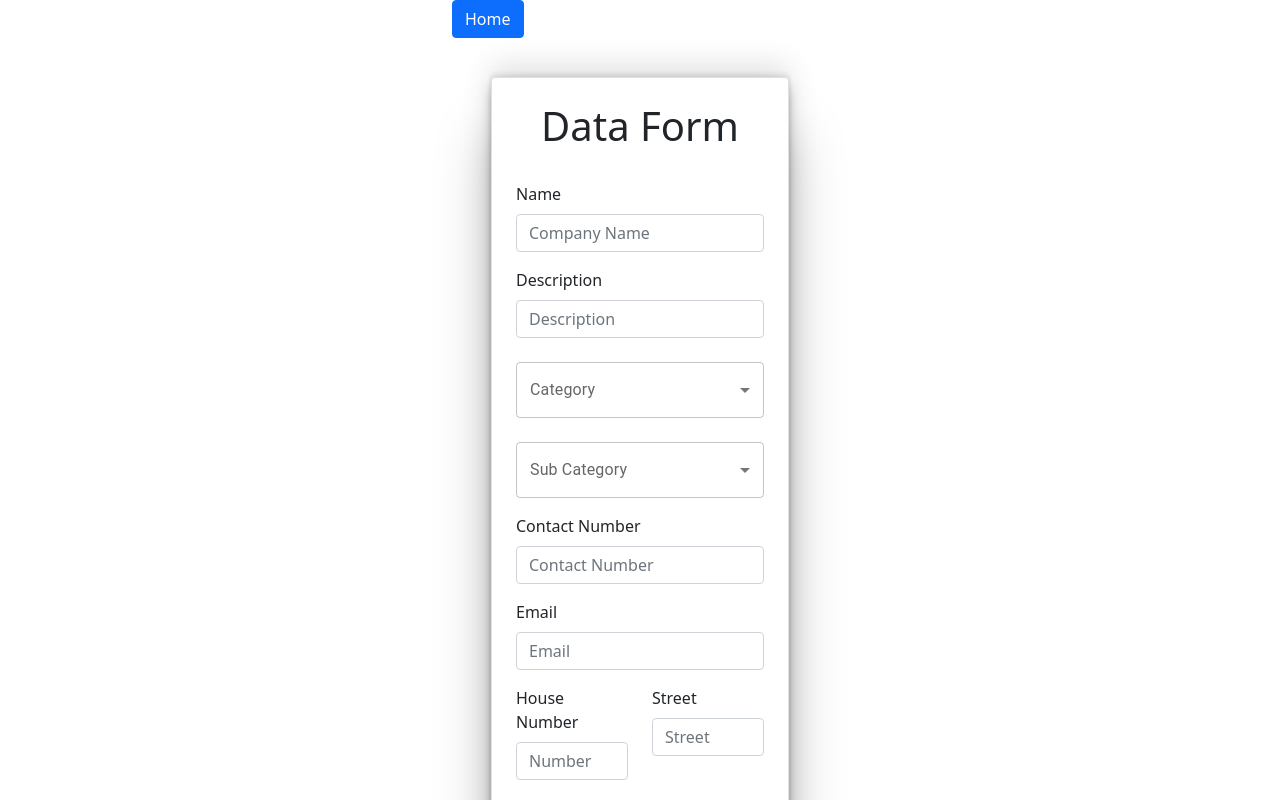
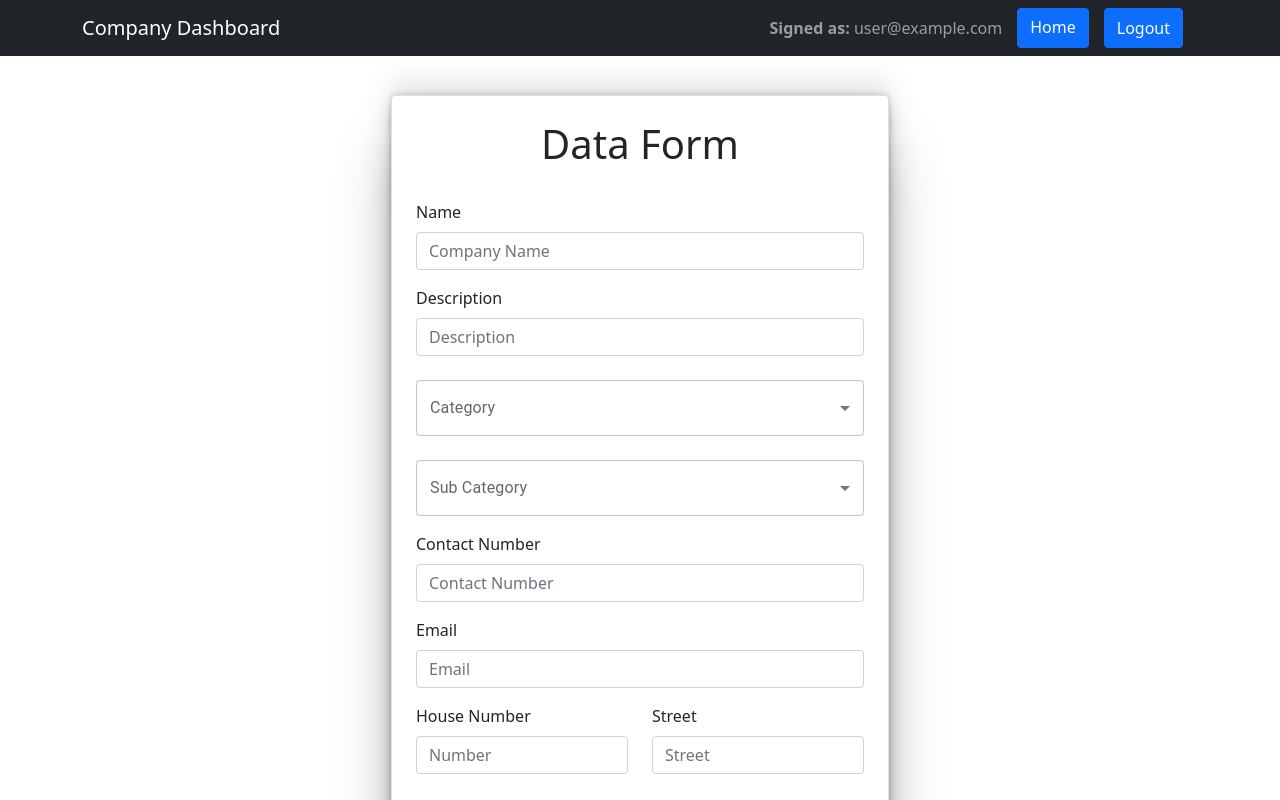
Before and after one commit to Verdilac/ClientdbProduction, a React (Create React App) app: page /form in a window 1280 px wide. Shown: the top 800 px of the page. Built offline with nearby package versions, Linux system fonts and the light colour scheme; no server answers; sample sign-in values are in the browser's storage.

Commit message:
Added a navbar and cleaned up code

```diff
--- a/package.json
+++ b/package.json
@@ -10,6 +10,7 @@
     "@testing-library/react": "^12.1.2",
     "@testing-library/user-event": "^13.5.0",
     "bootstrap": "^5.1.3",
+    "bootstrap-icons": "^1.8.1",
     "firebase": "^9.6.6",
     "react": "^17.0.2",
     "react-bootstrap": "^2.1.2",
--- a/src/App.css
+++ b/src/App.css
@@ -70,3 +70,9 @@ form {
 }
 
 /* -----1----- Form.js CSS END */
+
+/* -----2----- Home.js CSS START */
+.nav-component {
+  margin-right: 15px;
+}
+/* -----2----- Home.js CSS END */
--- a/src/Components/FormTag.js
+++ b/src/Components/FormTag.js
@@ -1,10 +1,11 @@
 import '../App.css';
 import AddBook from './Form';
-import BooksList from './Table';
-import { Container, Navbar, Row, Col } from "react-bootstrap";
+import { Container, Navbar, Row, Col, Nav, Button } from "react-bootstrap";
 import 'bootstrap/dist/css/bootstrap.min.css';
 import { useState } from 'react';
 import { Link } from "react-router-dom";
+import { useNavigate } from "react-router";
+import { useUserAuth } from '../Util/UserAuthContext';
 
 function FormTag() {
 
@@ -16,17 +17,49 @@ function FormTag() {
         setBookId(id);
     }
 
+    // Handling Logout
+    const { logOut, user } = useUserAuth();
+    const navigate = useNavigate();
+    const handleLogout = async () => {
+        try {
+            await logOut();
+            navigate("/");
+        } catch (error) {
+            console.log(error.message);
+        }
+    };
+
     return (
 
-        <Container style={{ width: "400px" }}>
+        <>
+            {/* ------------- Navigation Bar START ------------- */}
+            <Navbar collapseOnSelect expand="lg" bg="dark" variant="dark" sticky="top">
+                <Container>
+                    <Navbar.Brand>Company Dashboard</Navbar.Brand>
+                    <Navbar.Toggle aria-controls="responsive-navbar-nav" />
+                    <Navbar.Collapse id="responsive-navbar-nav">
+                        <Nav className="me-auto"></Nav>
+                        <Nav>
+                            <Navbar.Text className="nav-component">
+                                <b>Signed as: </b> {user.email}
+                            </Navbar.Text>
+                            <Link to="/home" className="btn btn-primary mr-2 nav-component">Home</Link>
+                            <Button onClick={handleLogout} className="nav-component">Logout</Button>
+                        </Nav>
+                    </Navbar.Collapse>
+                </Container>
+            </Navbar>
+            {/* ------------- Navigation Bar END ------------- */}
 
-            <Link to="/home" className="btn btn-primary">Home</Link>
+            <Container style={{ width: "600px" }}>
                 <Row>
                     <Col>
                         <AddBook id={bookId} setBookId={setBookId} />
                     </Col>
                 </Row>
             </Container>
+        </>
+
     )
 }
 
--- a/src/Components/Home.js
+++ b/src/Components/Home.js
@@ -1,16 +1,19 @@
 import React from "react";
-import { Button, Container } from "react-bootstrap";
+import { Button, Container, Navbar, Nav, Row, Col } from "react-bootstrap";
 import 'bootstrap/dist/css/bootstrap.min.css';
+// import "bootstrap-icons/font/bootstrap-icons.css";
 import FormTag from "./FormTag";
 import TableTag from "./TableTag";
 import Filter from "./Filter";
 import { useNavigate } from "react-router";
 import { useUserAuth } from '../Util/UserAuthContext';
 import { Link } from "react-router-dom";
+import '../App.css';
 
 
 export default function Home() {
 
+  // Handling Logout Field
   const { logOut, user } = useUserAuth();
   const navigate = useNavigate();
   const handleLogout = async () => {
@@ -23,28 +26,46 @@ export default function Home() {
   };
 
 
+  return (
+    <>
+
+      {/* ------------- Navigation Bar START ------------- */}
+      <Navbar collapseOnSelect expand="lg" bg="dark" variant="dark" sticky="top">
+        <Container>
+          <Navbar.Brand>Company Dashboard</Navbar.Brand>
+          <Navbar.Toggle aria-controls="responsive-navbar-nav" />
+          <Navbar.Collapse id="responsive-navbar-nav">
+            <Nav className="me-auto"></Nav>
+            <Nav>
+              <Navbar.Text className="nav-component">
+                <b>Signed as: </b> {user.email}
+              </Navbar.Text>
+              <Link to="/form" className="btn btn-primary mr-2 nav-component">Form</Link>
+              <Button onClick={handleLogout} className="nav-component">Logout</Button>
+            </Nav>
+          </Navbar.Collapse>
+        </Container>
+      </Navbar>
+      {/* ------------- Navigation Bar END ------------- */}
 
 
-  return (
-    <div>
-      <h1>Welcome To Home</h1>
+      {/* -------- Rendring the name of user dynamically --------*/}
+      {/* <h1>Welcome To Home</h1>
       <br></br>
       <h1>{user && user.email}
-      </h1>
+      </h1> */}
 
-
-      <Link to="/form" className="btn btn-primary">Form</Link>
+      {/* -------- Importing the Table Component --------*/}
+      <Container>
+        <Row>
+          <Col>
+            <TableTag />
+          </Col>
+        </Row>
+      </Container>
 
 
 
-
-      {/* <FormTag /> */}
-      <TableTag />
-
-
-      <Button className="mt-3" onClick={handleLogout}>Logout</Button>
-
-
-    </div>
+    </>
   )
 }
--- a/src/Components/Table.js
+++ b/src/Components/Table.js
@@ -847,7 +847,7 @@ const BooksList = ({ getBookId }) => {
 
 
                                                     <div className="d-grid gap-2">
-                                                        <Button variant="primary" type="button" onClick={(e) => { handleClose(); handleEdit()}} >
+                                                        <Button variant="primary" type="button" onClick={(e) => { handleClose(); handleEdit() }} >
                                                             Add/ Update
                                                         </Button>
                                                     </div>
--- a/src/Components/TableTag.js
+++ b/src/Components/TableTag.js
@@ -18,8 +18,6 @@ function TableTag() {
     return (
 
         <Container>
-
-
             <Row>
                 <Col>
                     <BooksList getBookId={getBookIdHandler} />
```
Also changed, not shown: 1 other file (tests, documents, lock files or other folders). Lines whose indentation alone changed are shown as unchanged.
